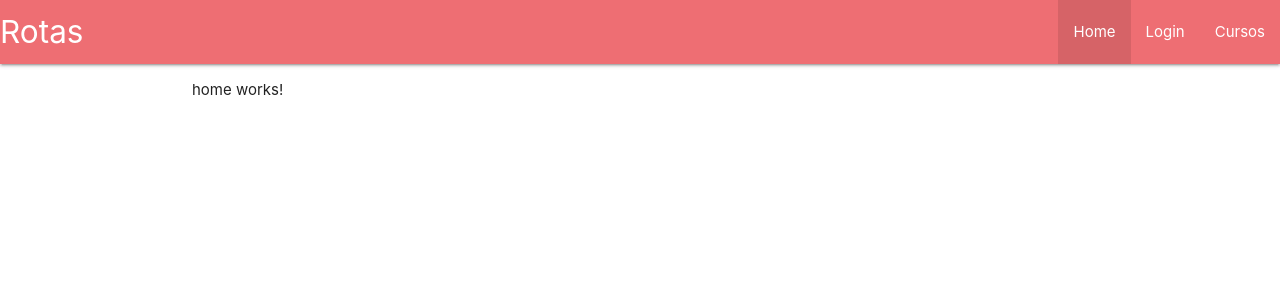
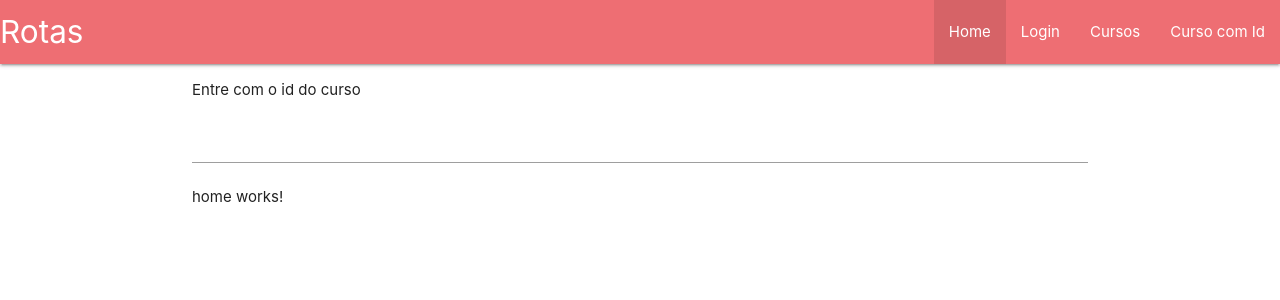
Before and after one commit to pereirathiago/angular, an Angular app in the folder rotas/: page / in a window 1280 px wide. Shown: the top 300 px of the page. Built offline with nearby package versions, Linux system fonts and the light colour scheme.

Commit message:
#53: Rotas: Definindo e extraindo parâmetros de roteamento

```diff
--- a/rotas/src/app/app.component.html
+++ b/rotas/src/app/app.component.html
@@ -5,10 +5,13 @@
       <li routerLinkActive="active" [routerLinkActiveOptions]="{exact: true}"><a routerLink="">Home</a></li>
       <li routerLinkActive="active"><a routerLink="/login">Login</a></li>
       <li routerLinkActive="active"><a routerLink="/cursos">Cursos</a></li>
+      <li routerLinkActive="active"><a [routerLink]="['curso', idCurso.value]">Curso com Id</a></li>
     </ul>
   </div>
 </nav>
 
 <div class="container">
+  <p>Entre com o id do curso</p>
+  <input type="text" #idCurso>
   <router-outlet></router-outlet>
 </div>
--- a/rotas/src/app/app.module.ts
+++ b/rotas/src/app/app.module.ts
@@ -6,13 +6,15 @@
 import { LoginComponent } from './login/login.component';
 import { CursosComponent } from './cursos/cursos.component';
 import { routing } from './app.routing';
+import { CursoDetalheComponent } from './curso-detalhe/curso-detalhe.component';
 
 @NgModule({
   declarations: [
     AppComponent,
     HomeComponent,
     LoginComponent,
-    CursosComponent
+    CursosComponent,
+    CursoDetalheComponent
   ],
   imports: [
     BrowserModule,
--- a/rotas/src/app/app.routing.ts
+++ b/rotas/src/app/app.routing.ts
@@ -3,9 +3,11 @@
 import { LoginComponent } from "./login/login.component";
 import { CursosComponent } from "./cursos/cursos.component";
 import { ModuleWithProviders } from "@angular/core";
+import { CursoDetalheComponent } from "./curso-detalhe/curso-detalhe.component";
 
 const APP_ROUTES: Routes = [
   { path: 'cursos', component: CursosComponent },
+  { path: 'curso/:id', component: CursoDetalheComponent },
   { path: 'login', component: LoginComponent },
   { path: '', component: HomeComponent }
 ]
--- /dev/null
+++ b/rotas/src/app/curso-detalhe/curso-detalhe.component.html
@@ -0,0 +1 @@
+<p>Id: {{ id }}</p>
--- /dev/null
+++ b/rotas/src/app/curso-detalhe/curso-detalhe.component.ts
@@ -0,0 +1,17 @@
+import { Component } from '@angular/core';
+import { ActivatedRoute } from '@angular/router';
+
+@Component({
+  selector: 'app-curso-detalhe',
+  templateUrl: './curso-detalhe.component.html',
+  styleUrls: ['./curso-detalhe.component.css']
+})
+export class CursoDetalheComponent {
+  id!: string
+
+  constructor(
+    private route: ActivatedRoute
+  ) {
+    this.id = this.route.snapshot.params['id']
+  }
+}
```
Also changed, not shown: rotas/src/app/curso-detalhe/curso-detalhe.component.css (added), 1 other file (tests, documents, lock files or other folders).
